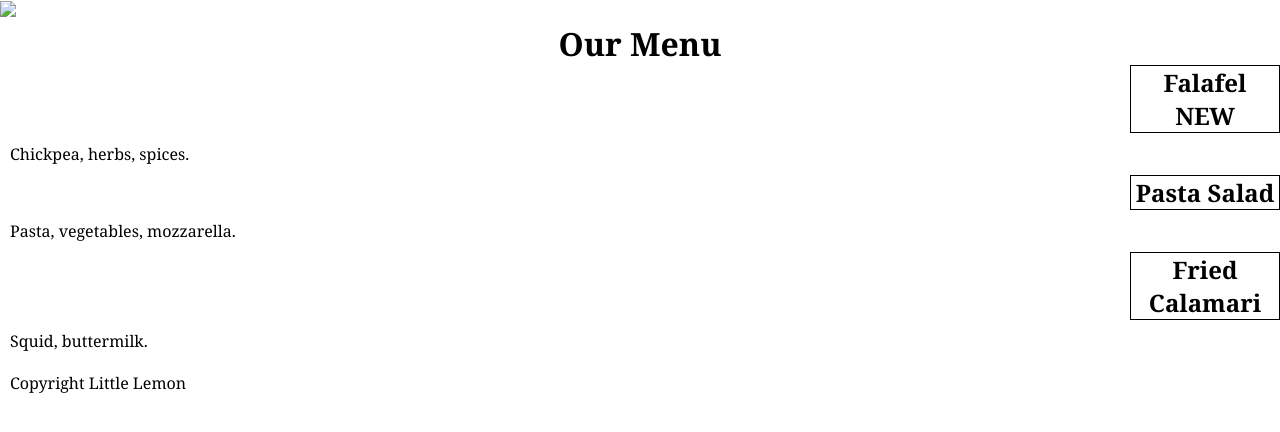
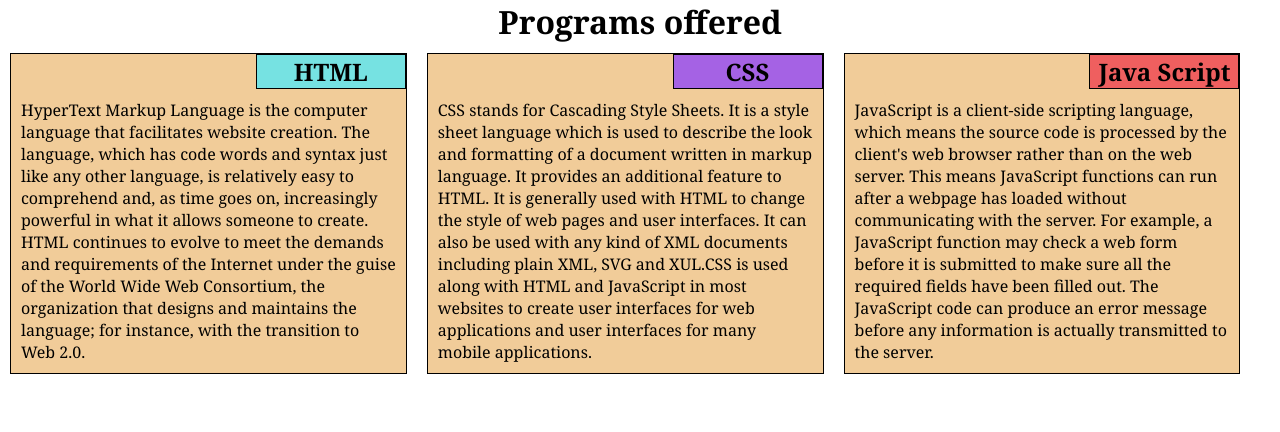
Before and after one commit to 4mypeas/coursera-test, a plain HTML site: page mod2_solution/index.html in a window 1280 px wide. Drawn offline with Linux system fonts and the light colour scheme.

Commit message:
module2 solution

```diff
--- a/mod2_solution/index.html
+++ b/mod2_solution/index.html
@@ -1,26 +1,27 @@
 <!DOCTYPE html>
-<html>
+<html lang="en">
 <head>
-    <title>Little Lemon</title>
+    <meta charset="UTF-8">
+    <meta http-equiv="X-UA-Compatible" content="IE=edge">
+    <meta name="viewport" content="width=device-width, initial-scale=1.0">
+    <title>mod2 solution</title>
     <link rel="stylesheet" href="styles.css">
 </head>
 <body>
+    <h1>Programs offered</h1>
     <div>
-        <img src="logo.png" id="logo">
-    </div>
-    <div class="center-text">
-        <h1>Our Menu</h1>
-        <h2>Falafel <span>NEW</span></h2>
-        <p>Chickpea, herbs, spices.</p>
-        <h2>Pasta Salad</h2>
-        <p>Pasta, vegetables, mozzarella.</p>
-        <h2>Fried Calamari</h2>
-        <p>Squid, buttermilk.</p>
-    </div>
-    <div class="center-text">
-        <p id="copyright">
-            Copyright Little Lemon
-        </p>
+        <section class="half">
+            <h2 id="first">HTML</h2>
+            <p>HyperText Markup Language is the computer language that facilitates website creation. The language, which has code words and syntax just like any other language, is relatively easy to comprehend and, as time goes on, increasingly powerful in what it allows someone to create. HTML continues to evolve to meet the demands and requirements of the Internet under the guise of the World Wide Web Consortium, the organization that designs and maintains the language; for instance, with the transition to Web 2.0.</p>
+        </section>
+        <section class="half">
+            <h2 id="second">CSS</h2>
+            <p>CSS stands for Cascading Style Sheets. It is a style sheet language which is used to describe the look and formatting of a document written in markup language. It provides an additional feature to HTML. It is generally used with HTML to change the style of web pages and user interfaces. It can also be used with any kind of XML documents including plain XML, SVG and XUL.CSS is used along with HTML and JavaScript in most websites to create user interfaces for web applications and user interfaces for many mobile applications.</p>
+        </section>
+        <section class="full">
+            <h2 id="third">Java Script</h2>
+            <p>JavaScript is a client-side scripting language, which means the source code is processed by the client's web browser rather than on the web server. This means JavaScript functions can run after a webpage has loaded without communicating with the server. For example, a JavaScript function may check a web form before it is submitted to make sure all the required fields have been filled out. The JavaScript code can produce an error message before any information is actually transmitted to the server.</p>
+        </section>
     </div>
 </body>
 </html>
```
Also changed, not shown: 1 other file.
